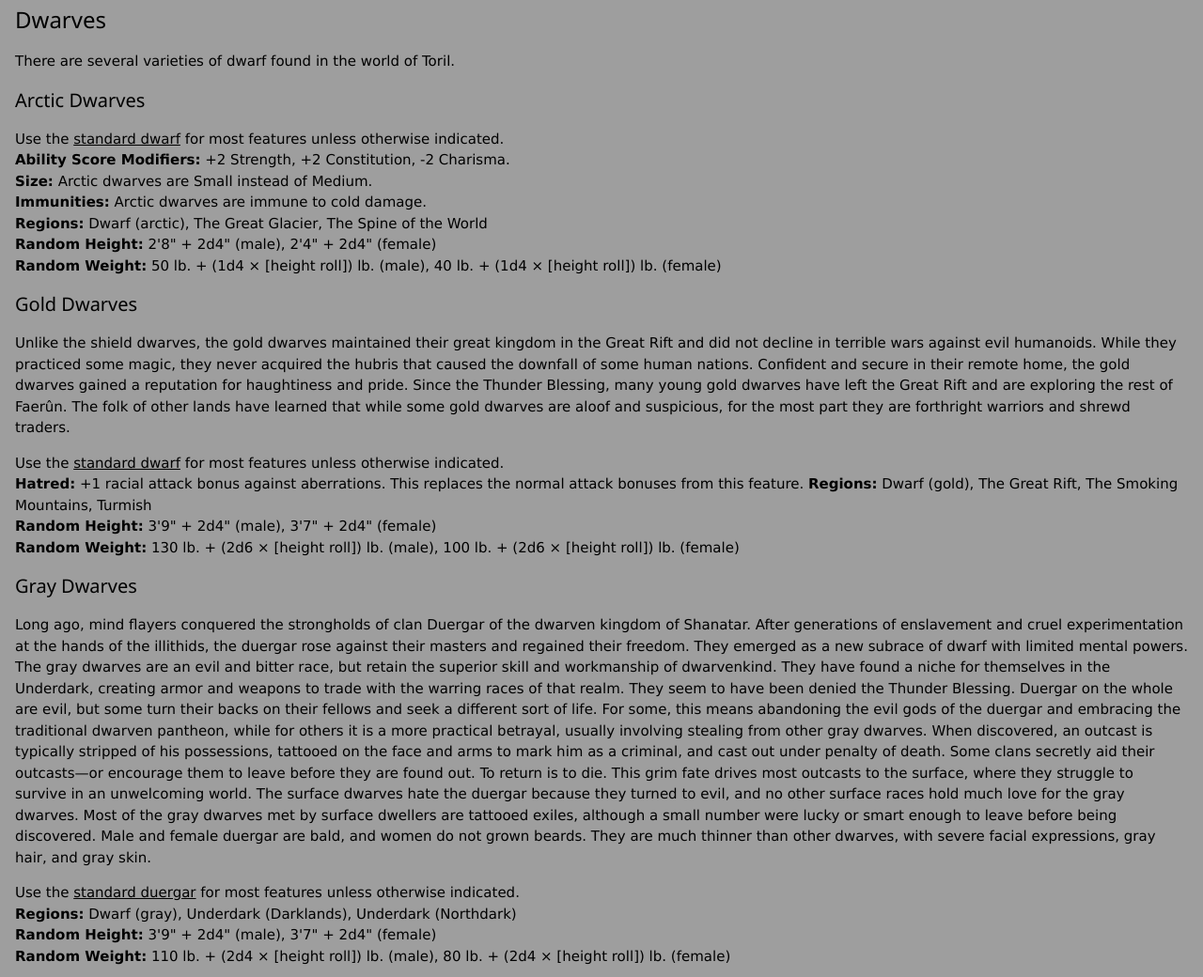
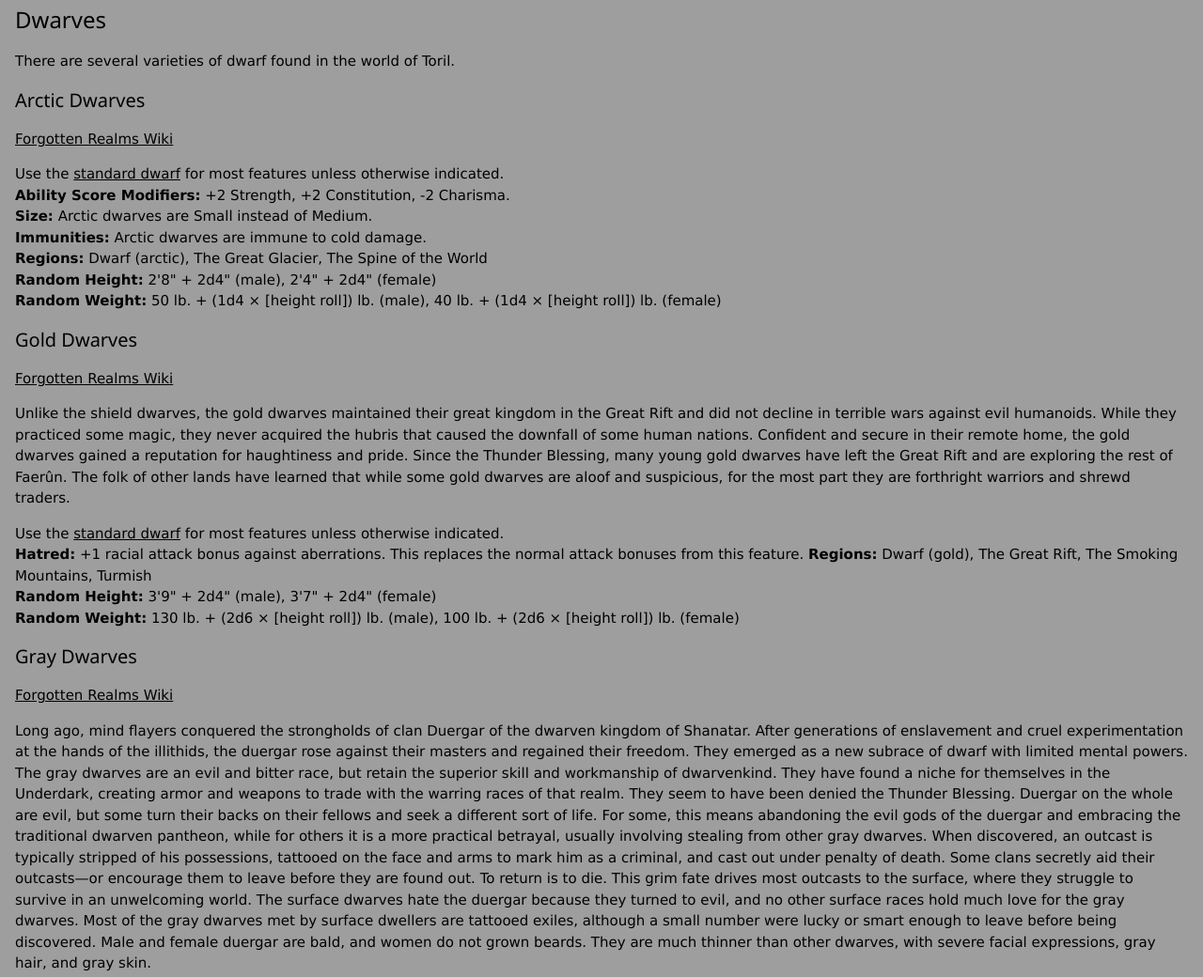
Before and after one commit to DwarrowCoder/DwarrowCoder.github.io, a plain HTML site: page undermountain-campaign-races.html in a window 1280 px wide. Shown: the part 615-1655 px from the top of the page at 94% size. Drawn offline with nearby package versions, Linux system fonts and the light colour scheme.

Commit message:
Update undermountain-campaign-races.html

```diff
--- a/undermountain-campaign-races.html
+++ b/undermountain-campaign-races.html
@@ -33,8 +33,7 @@
             <h3>Dwarves</h3>
             <p>There are several varieties of dwarf found in the world of Toril.</p>
             <h4>Arctic Dwarves</h4>
-            <p>
-            </p>
+            <p><a href="https://forgottenrealms.fandom.com/wiki/Arctic_dwarf">Forgotten Realms Wiki</a></p>
             <p>
                 Use the <a href="https://www.d20pfsrd.com/races/core-races/dwarf">standard dwarf</a> for most features unless otherwise indicated.<br>
                 <b>Ability Score Modifiers:</b> +2 Strength, +2 Constitution, -2 Charisma.<br>
@@ -45,6 +44,7 @@
                 <b>Random Weight:</b> 50 lb. + (1d4 &times; [height roll]) lb. (male), 40 lb. + (1d4 &times; [height roll]) lb. (female)<br>
             </p>
             <h4>Gold Dwarves</h4>
+            <p><a href="https://forgottenrealms.fandom.com/wiki/Gold_dwarf">Forgotten Realms Wiki</a></p>
             <p>
 Unlike the shield dwarves, the gold dwarves maintained their great kingdom in the Great Rift and did not decline in terrible wars against evil humanoids. While they practiced some magic, they
 never acquired the hubris that caused the downfall of some human nations. Confident and secure in their remote home, the gold dwarves gained a reputation for haughtiness and pride.
@@ -59,6 +59,7 @@ suspicious, for the most part they are forthright warriors and shrewd traders.
                 <b>Random Weight:</b> 130 lb. + (2d6 &times; [height roll]) lb. (male), 100 lb. + (2d6 &times; [height roll]) lb. (female)<br>
             </p>
             <h4>Gray Dwarves</h4>
+            <p><a href="https://forgottenrealms.fandom.com/wiki/Duergar">Forgotten Realms Wiki</a></p>
             <p>
 Long ago, mind flayers conquered the strongholds of clan Duergar of the dwarven kingdom of Shanatar. After generations of enslavement and cruel experimentation at the hands of the illithids, the
 duergar rose against their masters and regained their freedom. They emerged as a new subrace of dwarf with limited mental powers. The gray dwarves are an evil and bitter race, but retain the superior
@@ -121,6 +122,7 @@ and blue. They also tend to be smaller and thinner than most elves. Most drow on
                 <b>Random Weight:</b> 85 lb. + (1d6 &times; [height roll]) lb. (male), 80 lb. + (1d6 &times; [height roll]) lb. (female)<br>
             </p>
             <h4>Moon Elves</h4>
+            <p><a href="https://forgottenrealms.fandom.com/wiki/Moon_elf">Forgotten Realms Wiki</a></p>
             <p>
 Moon elves are the most common sort of elves in Faerûn. Also called silver elves, they have fair skin (sometimes tinged with blue) and hair of silver-white, black, or blue. (Humanlike colors are rare,
 but possible.) Their eyes are blue or green, with gold flecks. They are the elven subrace most tolerant of humankind, and most half-elves are descended from moon elves.
@@ -132,6 +134,7 @@ but possible.) Their eyes are blue or green, with gold flecks. They are the elve
                 <b>Random Weight:</b> 90 lb. + (2d4 &times; [height roll]) lb. (male), 70 lb. + (2d4 &times; [height roll]) lb. (female)<br>
             </p>
             <h4>Star Elves</h4>
+            <p><a href="https://forgottenrealms.fandom.com/wiki/Star_elf">Forgotten Realms Wiki</a></p>
             <p>
 Of all the elven subraces, star elves most closely resemble moon elves. They have pale skin that sometimes takes on a pearly gray or faintly violet tinge, and
 hair of gold, red, or silver-white. Their eyes are gray or violet, sometimes with gold flecks. Like the sun elves or moon elves, star elves are tall and slender; men average between 5 1/2 and
@@ -150,6 +153,7 @@ creatures affect star elves. Banishment, dismissal, and similar effects that ban
                 <b>Random Weight:</b> 95 lb. + (1d6 &times; [height roll]) lb. (male), 75 lb. + (1d6 &times; [height roll]) lb. (female)<br>
             </p>
             <h4>Sun Elves</h4>
+            <p><a href="https://forgottenrealms.fandom.com/wiki/Sun_elf">Forgotten Realms Wiki</a></p>
             <p>
 Sun elves are less common across Faerûn than moon elves, because most live on Evermeet, where nonelves are not allowed. Also called gold elves, they have bronze skin, golden blond, copper, or black
 hair, and green or gold eyes. These are seen as the most civilized and haughty elves, preferring to remain separate from nonelven races.
@@ -161,6 +165,7 @@ hair, and green or gold eyes. These are seen as the most civilized and haughty e
                 <b>Random Weight:</b> 90 lb. + (2d4 &times; [height roll]) lb. (male), 70 lb. + (2d4 &times; [height roll]) lb. (female)<br>
             </p>
             <h4>Wild Elves</h4>
+            <p><a href="https://forgottenrealms.fandom.com/wiki/Wild_elf">Forgotten Realms Wiki</a></p>
             <p>
 The very rare wild elves are rarely seen by others, because they live in the heart of thick forests and they have incredible skill at keeping hidden. Also called green elves, their skin tends to be dark brown,
 and their hair ranges from black to light brown, lightening to silvery white with age.
@@ -173,6 +178,7 @@ and their hair ranges from black to light brown, lightening to silvery white wit
                 <b>Random Weight:</b> 100 lb. + (2d4 &times; [height roll]) lb. (male), 80 lb. + (2d4 &times; [height roll]) lb. (female)<br>
             </p>
             <h4>Wood Elves</h4>
+            <p><a href="https://forgottenrealms.fandom.com/wiki/Wood_elf">Forgotten Realms Wiki</a></p>
             <p>
 Wood elves are reclusive, but less so than the almost feral wild elves. Also called copper elves, they have coppery skin tinged with green, and brown, green, or hazel eyes. Their hair is usually brown or black,
 with blond and coppery-red occasionally found.
```
